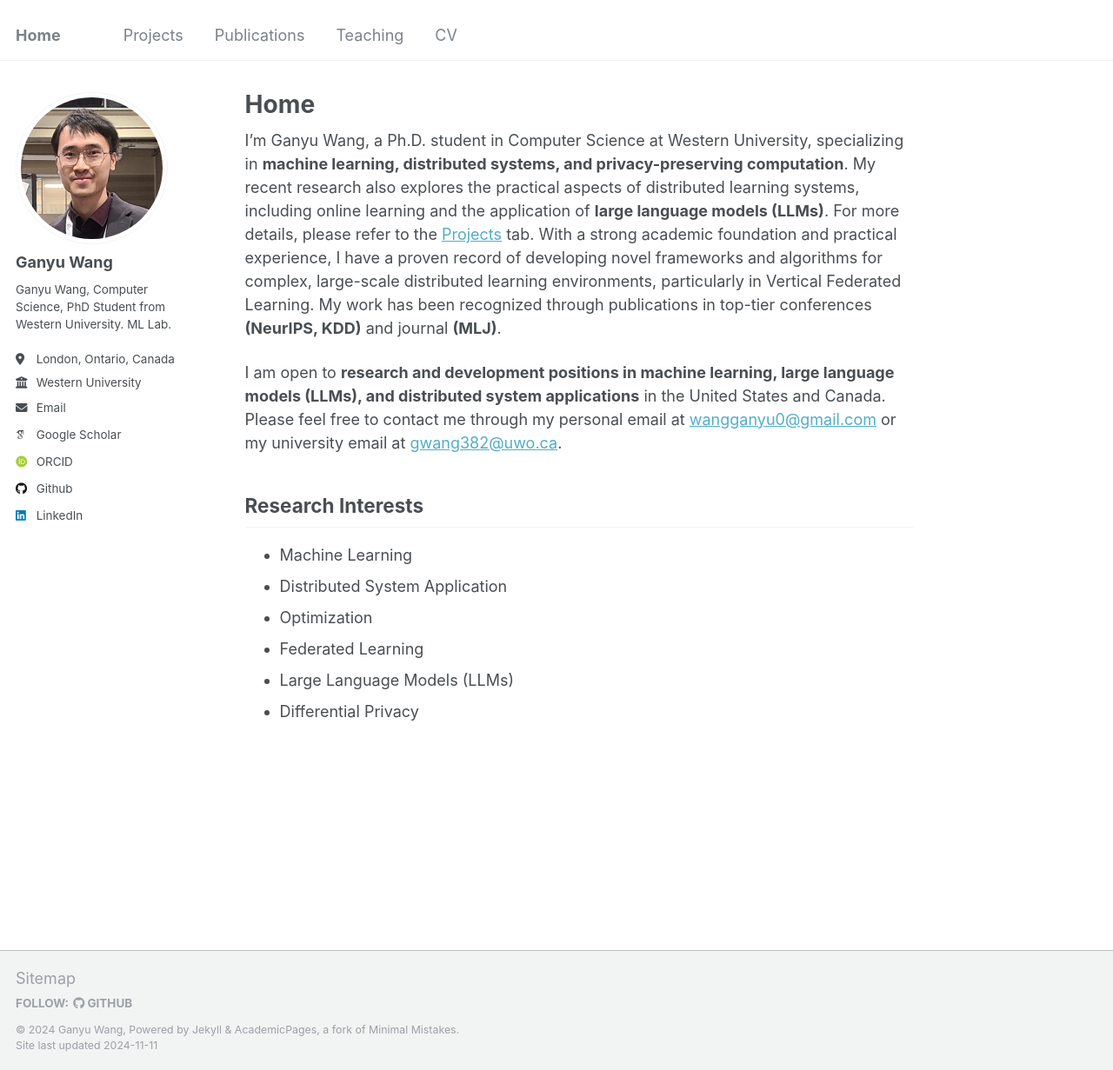
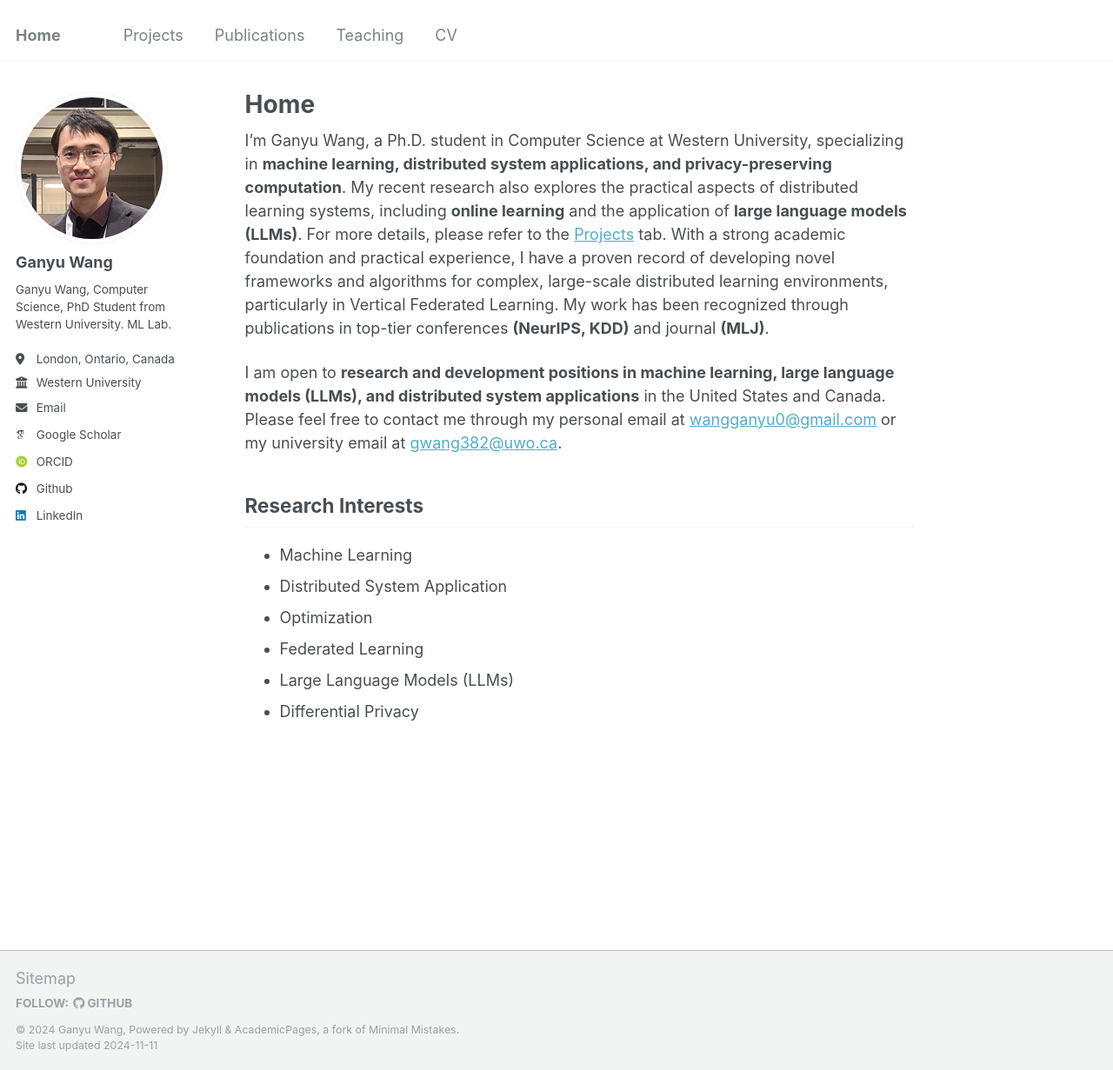
Before and after one commit to GanyuWang/GanyuWang.github.io, a Jekyll site: the page built from _pages/about.md, in a window 1280 px wide and 1231 px high. Shown: the whole window at 87% size. Built offline with Jekyll 4.4.1, drawn with Linux system fonts in a browser that asks for light colours; some web fonts are replaced.

Commit message:
Update Home page description.

```diff
--- a/_pages/about.md
+++ b/_pages/about.md
@@ -7,7 +7,7 @@ redirect_from:
   - /about.html
 ---
 
-I’m Ganyu Wang, a Ph.D. student in Computer Science at Western University, specializing in **machine learning, distributed systems, and privacy-preserving computation**. My recent research also explores the practical aspects of distributed learning systems, including online learning and the application of **large language models (LLMs)**. For more details, please refer to the [Projects](https://ganyuwang.github.io/projects/) tab. With a strong academic foundation and practical experience, I have a proven record of developing novel frameworks and algorithms for complex, large-scale distributed learning environments, particularly in Vertical Federated Learning. My work has been recognized through publications in top-tier conferences **(NeurIPS, KDD)** and journal **(MLJ)**.
+I’m Ganyu Wang, a Ph.D. student in Computer Science at Western University, specializing in **machine learning, distributed system applications, and privacy-preserving computation**. My recent research also explores the practical aspects of distributed learning systems, including **online learning** and the application of **large language models (LLMs)**. For more details, please refer to the [Projects](https://ganyuwang.github.io/projects/) tab. With a strong academic foundation and practical experience, I have a proven record of developing novel frameworks and algorithms for complex, large-scale distributed learning environments, particularly in Vertical Federated Learning. My work has been recognized through publications in top-tier conferences **(NeurIPS, KDD)** and journal **(MLJ)**.
 
 
 I am open to **research and development positions in machine learning, large language models (LLMs), and distributed system applications** in the United States and Canada. Please feel free to contact me through my personal email at [wangganyu0@gmail.com](mailto:wangganyu0@gmail.com) or my university email at [gwang382@uwo.ca](mailto:gwang382@uwo.ca).
```
